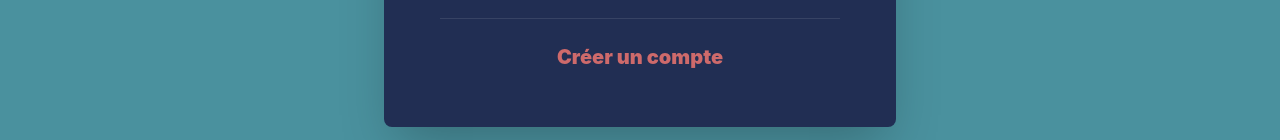
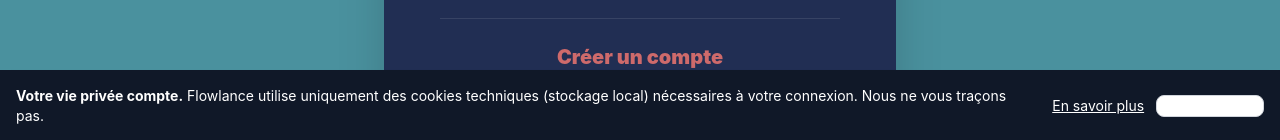
Before and after one commit to Yethiii/flowlance_frontend, a React (Vite) app: page /login in a window 1280 px wide. Shown: the part 658-798 px from the top of the page. Built offline with nearby package versions, Linux system fonts and the light colour scheme; no server answers.

Commit message:
MentionLegale

```diff
--- a/src/App.jsx
+++ b/src/App.jsx
@@ -1,18 +1,33 @@
 import { BrowserRouter as Router, Routes, Route, Navigate } from "react-router-dom";
 import Login from "./components/login";
 import Register from "./components/register";
-import Dashboard from "./components/dashboard"; // <-- On importe le nouveau fichier
+import Dashboard from "./components/dashboard";
+import MentionsLegales from "./components/MentionsLegales";
+import CookieBanner from "./components/CookieBanner";
+import AppFooter from "./components/AppFooter";
 
 function App() {
   return (
     <Router>
+      <div className="flex flex-col min-h-screen">
+
+        <main className="flex-grow">
           <Routes>
             <Route path="/login" element={<Login />} />
             <Route path="/register" element={<Register />} />
             <Route path="/dashboard" element={<Dashboard />} />
 
+            <Route path="/legal" element={<MentionsLegales />} />
+
             <Route path="*" element={<Navigate to="/login" />} />
           </Routes>
+        </main>
+
+        <AppFooter />
+
+        <CookieBanner />
+
+      </div>
     </Router>
   );
 }
--- /dev/null
+++ b/src/components/CookieBanner.jsx
@@ -0,0 +1,40 @@
+import { useState, useEffect } from "react";
+import { Button } from "flowbite-react";
+import { Link } from "react-router-dom";
+
+export default function CookieBanner() {
+  const [isVisible, setIsVisible] = useState(false);
+
+  useEffect(() => {
+    // On vérifie si l'utilisateur a déjà fermé le bandeau
+    const bannerDismissed = localStorage.getItem("flowlance_banner_dismissed");
+    if (!bannerDismissed) {
+      setIsVisible(true);
+    }
+  }, []);
+
+  const handleDismiss = () => {
+    localStorage.setItem("flowlance_banner_dismissed", "true");
+    setIsVisible(false);
+  };
+
+  if (!isVisible) return null;
+
+  return (
+    <div className="fixed bottom-0 left-0 w-full bg-gray-900 text-white p-4 shadow-lg z-50 flex flex-col sm:flex-row items-center justify-between gap-4">
+      <div className="text-sm text-center sm:text-left">
+        <p>
+          <strong>Votre vie privée compte.</strong> Flowlance utilise uniquement des cookies techniques (stockage local) nécessaires à votre connexion. Nous ne vous traçons pas.
+        </p>
+      </div>
+      <div className="flex gap-3 whitespace-nowrap">
+        <Link to="/legal" className="text-sm underline hover:text-gray-300 flex items-center">
+          En savoir plus
+        </Link>
+        <Button color="light" size="sm" onClick={handleDismiss}>
+          J'ai compris
+        </Button>
+      </div>
+    </div>
+  );
+}
```
Also changed, not shown: src/components/Footer.jsx (added). Lines whose indentation alone changed are shown as unchanged.
